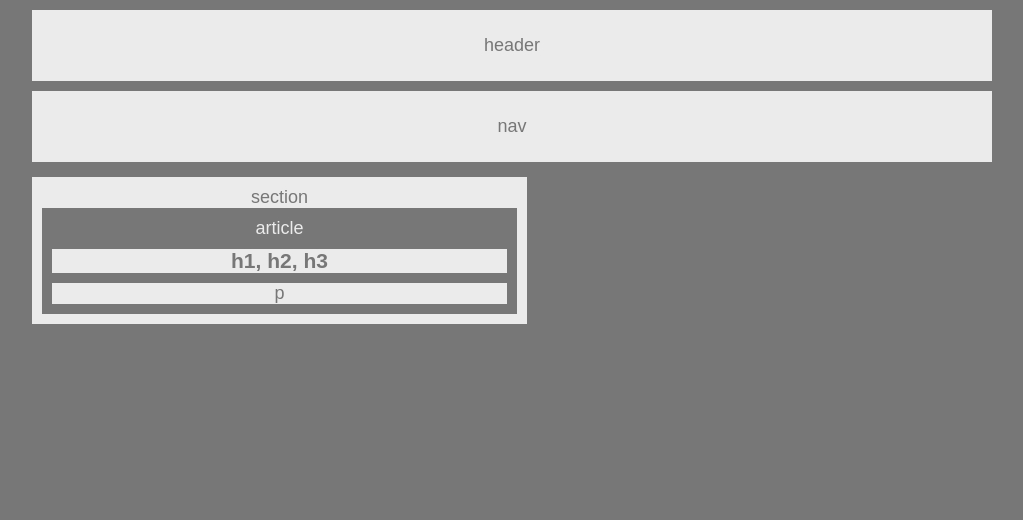
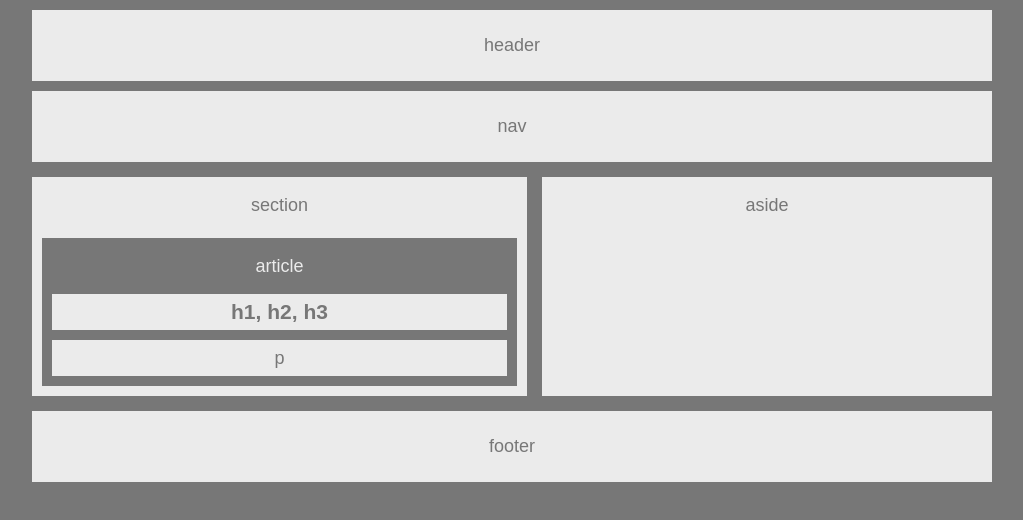
Before and after one commit to hoomanfor/wireframe-excercise, a plain HTML site: page index.html in a window 1280 px wide. Shown: the whole page, without its empty margins (128-1151 px from the left). Drawn offline with Linux system fonts and the light colour scheme.

Commit message:
aside and footer included

```diff
--- a/index.html
+++ b/index.html
@@ -19,5 +19,11 @@
                 <p>p</p>
             </article>
         </section>
+        <aside>
+            aside
+        </aside>
+        <footer>
+            footer
+        </footer>
     </body>
 </html>
--- a/style.css
+++ b/style.css
@@ -18,7 +18,6 @@ header {
     text-align: center;
     padding: 25px 0;
     margin-top: 10px;
-    /* border: 1px dashed black; */
 }
 
 nav {
@@ -34,20 +33,37 @@ section {
     margin-top: 15px;
     text-align: center;
     padding: 10px;
+    float: left;
+    line-height: 200%;
 }
 
 aside {
     background: #ebebeb;
+    width: 450px;
+    text-align: center;
+    margin-top: 15px;
+    margin-left: 15px;
+    margin-bottom: 15px;
+    padding: 10px;
+    float: right;
+    line-height: 200%;
+    height: 219px;
+
 }
 
 footer {
     background: #ebebeb;
+    text-align: center;
+    padding: 25px 0;
+    clear: both;
+
 }
 
 article {
     color: #ebebeb;
     background: #777;
     padding: 10px;
+    margin-top: 15px;
 }
 
 h1 {
```
Also changed, not shown: resources/Easier-Layout.png (renamed from Easier-Layout.png), 8 other files.
